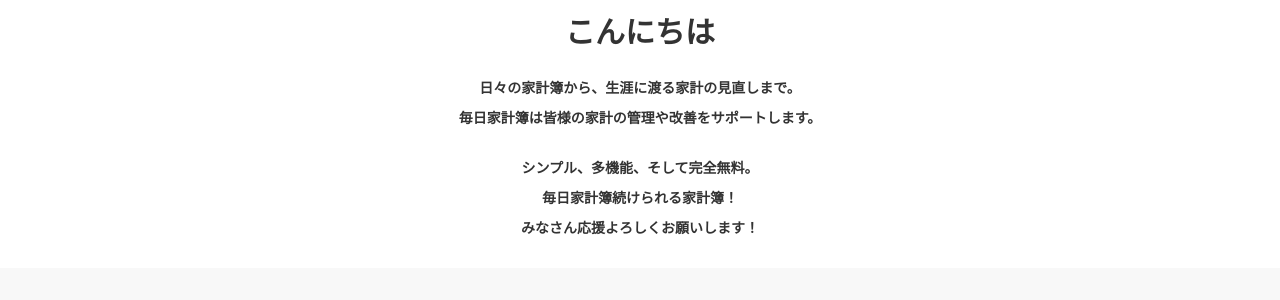
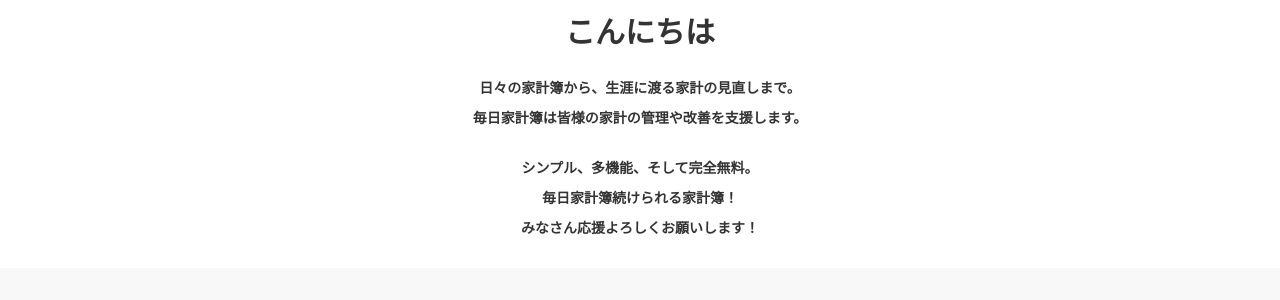
Before and after one commit to swalloworks/swalloworks.github.io, a Jekyll site: the page built from index.html, in a window 1280 px wide and 900 px high, scrolled down 806 px. Shown: the part 151-451 px from the top of the window. Built offline with Jekyll 4.4.1, drawn with Linux system fonts in a browser that asks for light colours.

Commit message:
サポート→支援

```diff
--- a/_includes/about.html
+++ b/_includes/about.html
@@ -6,7 +6,7 @@
               <h2>こんにちは</h2>
               <br/>
               <p>日々の家計簿から、生涯に渡る家計の見直しまで。</p>
-              <p>毎日家計簿は皆様の家計の管理や改善をサポートします。</p>
+              <p>毎日家計簿は皆様の家計の管理や改善を支援します。</p>
               <br>
               <p>シンプル、多機能、そして完全無料。</p>
 
```
